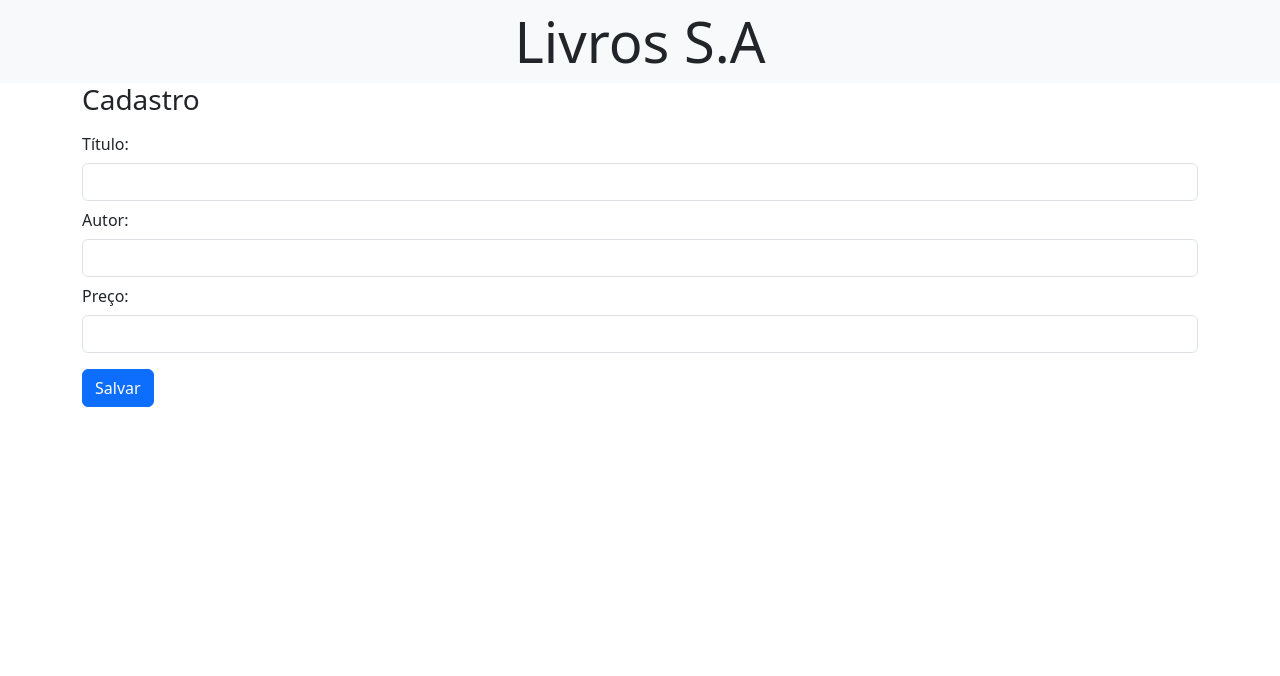
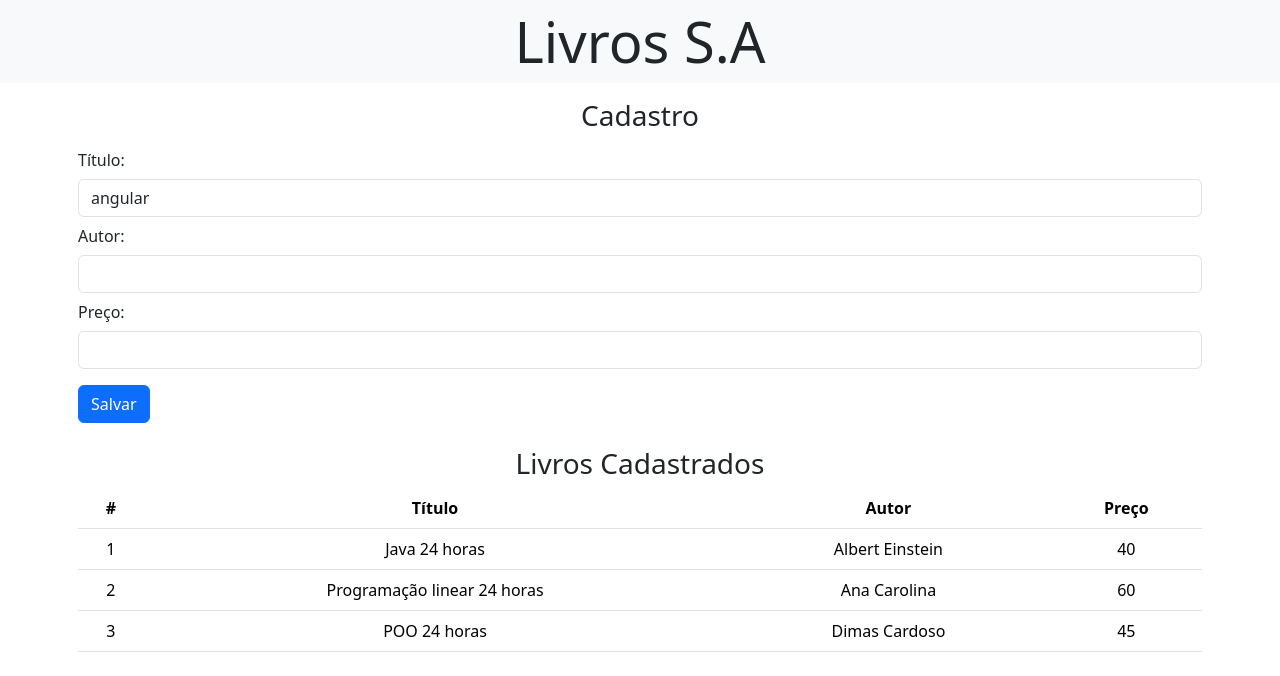
Before and after one commit to clararicioni/bootcampdev-angular-book, an Angular app: page / in a window 1280 px wide. Shown: the top 676 px of the page. Built offline with nearby package versions, Linux system fonts and the light colour scheme.

Commit message:
:sparkles: feat: two way data binding; @Input

```diff
--- a/src/app/app.component.html
+++ b/src/app/app.component.html
@@ -1,2 +1,2 @@
 <app-header></app-header>
-<app-book></app-book>
+<app-books></app-books>
--- a/src/app/book.ts
+++ b/src/app/book.ts
@@ -1,7 +1,7 @@
 //esse arquivo vai definir a estrutura de um objeto book.
 export interface Book{
-    id : number;
+    id : number; //obrigatorio
     title : string;
-    author : string;
-    price : number;
+    author ?: string; //opcional
+    price ?: number;
 }
--- a/src/app/components/book/book.component.html
+++ b/src/app/components/book/book.component.html
@@ -1,22 +1,24 @@
-<div class="container">
-    <h3>Cadastro</h3>
+<div class="container p-2">
+    <h3 class="text-center mt-2">Cadastro</h3>
     <form>
         <div class="row">
             <label for="title" class="col-form-label">Título:</label>
             <div>
-                <input type="text" class="form-control" name="title" id="title" required>
+                <!-- CAIXA DE BANANA: Two way data binding. -->
+                 <!-- Alterar uma informação em dois lugares - no book component e no input. -->
+                <input type="text" class="form-control" [(ngModel)]="bookFilho.title" name="title" id="title" required>
             </div>
         </div>
         <div class="row">
             <label for="author" class="col-form-label">Autor:</label>
             <div>
-                <input type="text" class="form-control" name="author" id="author" required>
+                <input type="text" class="form-control" [(ngModel)]="bookFilho.author" name="author" id="author" required>
             </div>
         </div>
         <div class="row">
             <label for="price" class="col-form-label">Preço:</label>
             <div>
-                <input type="text" class="form-control" name="price" id="price" required>
+                <input type="number" class="form-control" [(ngModel)]="bookFilho.price" name="price" id="price" required>
             </div>
         </div>
         <div class="row mt-3">
--- a/src/app/components/book/book.component.ts
+++ b/src/app/components/book/book.component.ts
@@ -1,17 +1,13 @@
-import { Component } from '@angular/core';
+import { Component, Input } from '@angular/core';
+import { FormsModule } from '@angular/forms';
 import { Book } from "../../book"
 @Component({
   selector: 'app-book',
-  imports: [],
+  imports: [FormsModule],
   templateUrl: './book.component.html',
   styleUrl: './book.component.css'
 })
 export class BookComponent {
-  book : Book = { //criando um livro - deve seguir os atributos que estão na interface book.ts
-    id: 1,
-    title: "Angular",
-    author: "Nikola Tesla",
-    price: 50.00
-  };
-
+  @Input()
+  bookFilho : Book = {} as Book; //no TS precisa declarar que o objeto criado é do tipo Book ao inicializa-lo
 }
--- a/src/app/components/books/books.component.html
+++ b/src/app/components/books/books.component.html
@@ -1,5 +1,6 @@
-<div class="container text-center">
-    <h3>Livros Cadastrados</h3>
+<app-book [bookFilho]="bookPai"></app-book> <!-- entre aspas, está o book do componente pai. Entre colchetes, o input do componente filho. -->
+<div class="container text-center p-2">
+    <h3 class="mt-2">Livros Cadastrados</h3>
     <table class="table">
         <thead>
             <tr>
--- a/src/app/components/books/books.component.ts
+++ b/src/app/components/books/books.component.ts
@@ -1,15 +1,19 @@
 import { Component } from '@angular/core';
 import { CommonModule } from '@angular/common'; // Importação necessária
 import { Book } from '../../book';
+import { BookComponent } from "../book/book.component";
 
 @Component({
   selector: 'app-books',
   standalone: true, // Necessário para usar imports
-  imports: [CommonModule], // Adiciona suporte ao *ngFor
+  imports: [CommonModule, BookComponent], // Adiciona suporte ao *ngFor
   templateUrl: './books.component.html',
   styleUrl: './books.component.css'
 })
 export class BooksComponent {
+  bookPai: Book = {
+    title:"angular"
+  } as Book; //vou passar esse objeto book do componente pai para o componente filho.
   books: Book[] = [
     { id: 1, title: "Java 24 horas", author: "Albert Einstein", price: 40.00 },
     { id: 2, title: "Programação linear 24 horas", author: "Ana Carolina", price: 60.00 },
--- a/src/main.ts
+++ b/src/main.ts
@@ -1,8 +1,10 @@
 /// <reference types="@angular/localize" />
 
 import { bootstrapApplication } from '@angular/platform-browser';
-import { appConfig } from './app/app.config';
 import { AppComponent } from './app/app.component';
+import { importProvidersFrom } from '@angular/core';
+import { FormsModule } from '@angular/forms';
 
-bootstrapApplication(AppComponent, appConfig)
-  .catch((err) => console.error(err));
+bootstrapApplication(AppComponent, {
+  providers: [importProvidersFrom(FormsModule)] // Adiciona suporte para ngModel
+}).catch(err => console.error(err));
```
